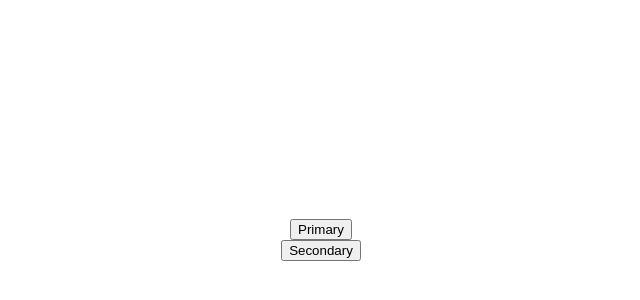
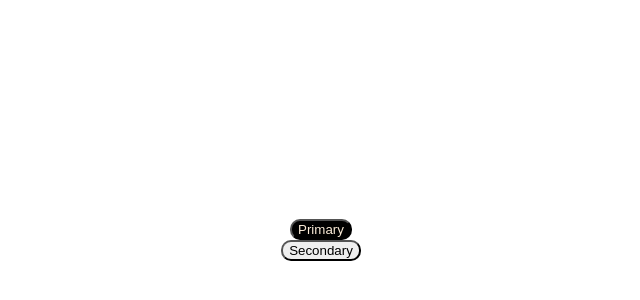
Before and after one commit to lmachens/boilerplate, a Next.js app: page / in a window 1280 px wide. Shown: the part 160-460 px from the top of the page, without its empty margins (319-959 px from the left). Built offline with nearby package versions, Linux system fonts and the light colour scheme.

Commit message:
➕ Support CSS Modules in Storybook https://github.com/negan1911/storybook-css-modules-preset

```diff
--- a/components/button/Button.tsx
+++ b/components/button/Button.tsx
@@ -1,4 +1,4 @@
-import "./Button.module.css";
+import styles from "./Button.module.css";
 
 export type ButtonProps = {
   primary: boolean;
@@ -7,7 +7,10 @@ export type ButtonProps = {
 
 function Button({ primary, label, ...props }: ButtonProps) {
   return (
-    <button className={`btn ${primary ? "primary" : ""}`} {...props}>
+    <button
+      className={`${styles.btn} ${primary ? styles.primary : ""}`}
+      {...props}
+    >
       {label}
     </button>
   );
--- a/package.json
+++ b/package.json
@@ -38,6 +38,7 @@
     "husky": "^5.1.3",
     "lint-staged": "^10.5.4",
     "prettier": "^2.2.1",
+    "storybook-css-modules-preset": "^1.0.6",
     "stylelint": "^13.12.0",
     "stylelint-config-prettier": "^8.0.2",
     "stylelint-config-standard": "^21.0.0",
```
Also changed, not shown: 2 other files (tests, documents, lock files or other folders).
